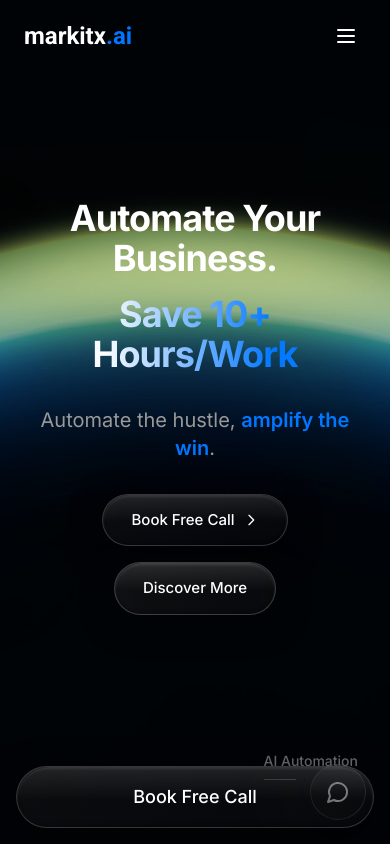
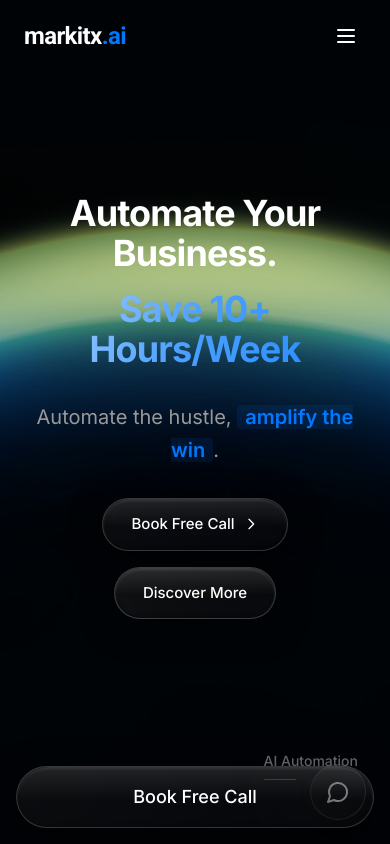
Before and after one commit to theinkspirekit-cmyk/Marketx.ai, a React (Vite) app: page / in a window 390 px wide. Shown: the top 844 px of the page. Built offline with nearby package versions, Linux system fonts and the light colour scheme; the HTML template or start-up script is replaced by a standard one.

Commit message:
Reverted to commit 74413adc4f23c469295c6044e433ddff40cfadfb

```diff
--- a/src/components/Header.tsx
+++ b/src/components/Header.tsx
@@ -28,7 +28,7 @@ const Header = ({ onBookCallClick }: HeaderProps) => {
           <div className="flex items-center justify-between mx-0">
             {/* Logo */}
             <div className="flex items-center space-x-2">
-              <span className="text-2xl font-bold font-roboto text-foreground hover:scale-105 transition-transform duration-300">
+              <span className="text-2xl font-semibold font-roboto text-foreground tracking-tight">
                 markitx<span className="text-primary">.ai</span>
               </span>
             </div>
--- a/src/components/Hero.tsx
+++ b/src/components/Hero.tsx
@@ -35,12 +35,12 @@ const Hero = ({ onBookCallClick }: HeroProps) => {
 
           {/* Main heading matching reference exactly */}
           <h1 className="text-4xl sm:text-6xl md:text-8xl font-bold mb-6 leading-tight tracking-tight">
-            <span className="text-foreground text-4xl sm:text-6xl md:text-8xl block mb-2 animate-fade-in">Automate Your Business.</span>
-            <span className="gradient-shimmer text-4xl sm:text-6xl md:text-8xl px-0 my-0 mx-0 py-2 md:py-[15px] block">Save 10+ Hours/Work</span>
+            <span className="text-foreground text-4xl sm:text-6xl md:text-8xl block mb-2 animate-fade-in hover:scale-[1.02] transition-transform duration-500">Automate Your Business.</span>
+            <span className="gradient-text-animated text-4xl sm:text-6xl md:text-8xl px-0 my-0 mx-0 py-2 md:py-[15px] block">Save 10+ Hours/Week</span>
           </h1>
 
-          <p className="text-xl md:text-2xl text-muted-foreground mb-8 animate-fade-in">
-            Automate the hustle, <span className="text-primary font-semibold">amplify the win</span>.
+          <p className="text-xl md:text-2xl text-muted-foreground mb-8 animate-fade-in max-w-3xl mx-auto leading-relaxed">
+            Automate the hustle, <span className="text-primary font-semibold bg-primary/10 px-2 rounded">amplify the win</span>.
           </p>
 
 
@@ -49,7 +49,7 @@ const Hero = ({ onBookCallClick }: HeroProps) => {
           <div className="flex flex-col sm:flex-row gap-4 justify-center items-center mb-16 animate-fade-in">
             <button
               onClick={onBookCallClick}
-              className="btn-secondary-ref inline-flex items-center space-x-2 scale-pulse hover:glow-border"
+              className="btn-secondary-ref inline-flex items-center space-x-2 group hover:scale-105 transition-all duration-300"
             >
               <span>Book Free Call</span>
               <svg className="w-4 h-4 transition-transform group-hover:translate-x-1" fill="none" stroke="currentColor" viewBox="0 0 24 24">
@@ -57,7 +57,7 @@ const Hero = ({ onBookCallClick }: HeroProps) => {
               </svg>
             </button>
 
-            <button onClick={() => scrollToSection('services')} className="btn-primary-ref scale-pulse">
+            <button onClick={() => scrollToSection('services')} className="btn-primary-ref hover:scale-105 transition-all duration-300">
               Discover More
             </button>
           </div>
--- a/src/index.css
+++ b/src/index.css
@@ -375,61 +375,35 @@ Matching the provided reference image exactly.
     transform: translateY(-2px);
   }
 
-  /* Exciting gradient shimmer effect */
-  .gradient-shimmer {
+  /* Sophisticated animated gradient for text */
+  .gradient-text-animated {
     background: linear-gradient(
-      90deg,
+      120deg,
       hsl(var(--foreground)) 0%,
-      hsl(var(--primary)) 25%,
-      hsl(212 100% 60%) 50%,
-      hsl(var(--primary)) 75%,
+      hsl(212 100% 65%) 30%,
+      hsl(212 100% 55%) 50%,
+      hsl(212 100% 65%) 70%,
       hsl(var(--foreground)) 100%
     );
-    background-size: 200% 100%;
-    animation: shimmer-flow 3s ease-in-out infinite;
+    background-size: 300% 100%;
+    animation: gradient-slide 8s ease-in-out infinite;
     -webkit-background-clip: text;
     -webkit-text-fill-color: transparent;
     background-clip: text;
   }
 
-  @keyframes shimmer-flow {
-    0%, 100% { background-position: 200% 0; }
-    50% { background-position: -200% 0; }
+  @keyframes gradient-slide {
+    0%, 100% { background-position: 0% 50%; }
+    50% { background-position: 100% 50%; }
   }
 
-  /* Glowing border animation */
-  .glow-border {
-    position: relative;
-    overflow: hidden;
+  /* Smooth float for elements */
+  .float-subtle {
+    animation: float-subtle 4s ease-in-out infinite;
   }
 
-  .glow-border::before {
-    content: '';
-    position: absolute;
-    inset: -2px;
-    background: linear-gradient(
-      45deg,
-      hsl(var(--primary) / 0.5),
-      hsl(212 100% 60% / 0.8),
-      hsl(var(--primary) / 0.5)
-    );
-    border-radius: inherit;
-    animation: glow-rotate 3s linear infinite;
-    z-index: -1;
-  }
-
-  @keyframes glow-rotate {
-    0% { transform: rotate(0deg); }
-    100% { transform: rotate(360deg); }
-  }
-
-  /* Scale pulse on hover */
-  .scale-pulse:hover {
-    animation: scale-pulse 0.6s ease-in-out;
-  }
-
-  @keyframes scale-pulse {
-    0%, 100% { transform: scale(1); }
-    50% { transform: scale(1.05); }
+  @keyframes float-subtle {
+    0%, 100% { transform: translateY(0px); }
+    50% { transform: translateY(-8px); }
   }
 }
```
